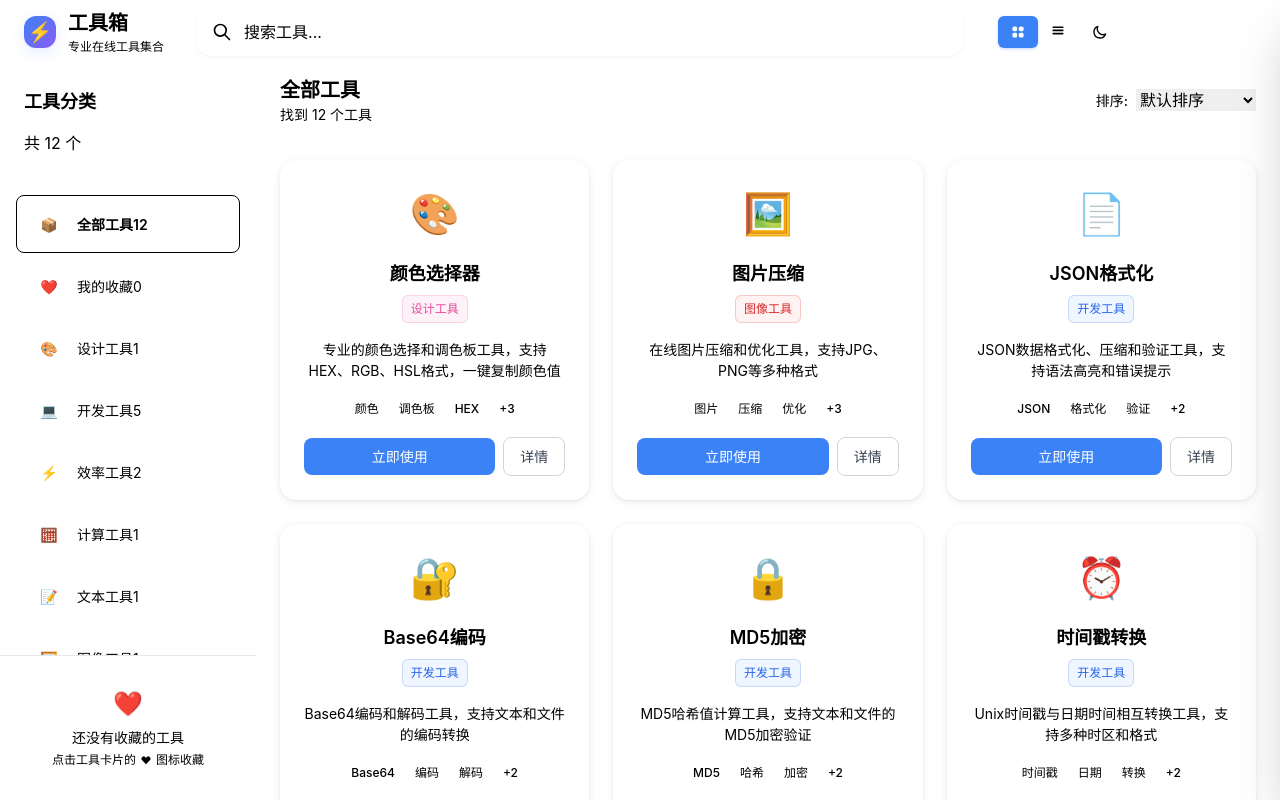
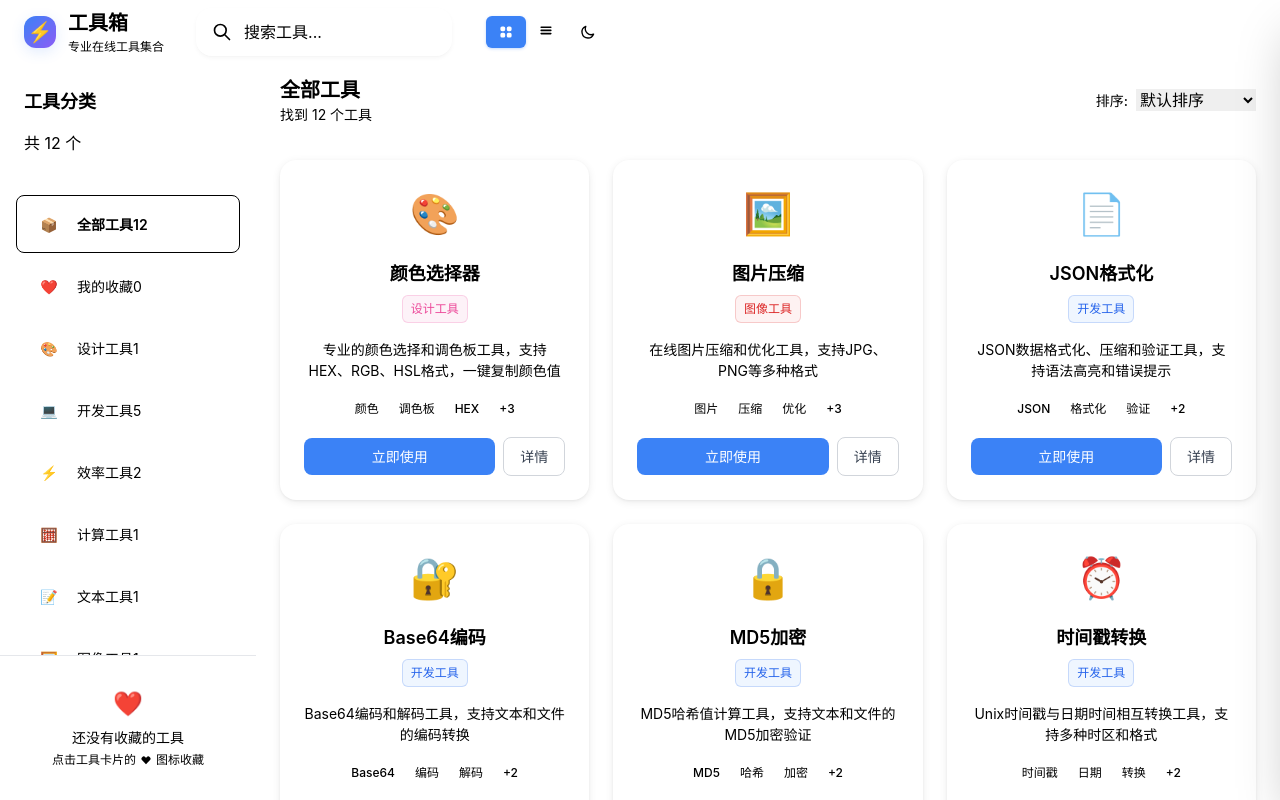
Before and after one commit to liujunxiang0076/liu-tools-front, a Vue app: page / in a window 1280 px wide. Built offline with nearby package versions, Linux system fonts and the light colour scheme.

Commit message:
修复导航栏右侧按钮显示问题

```diff
--- a/src/components/TopNavBar.vue
+++ b/src/components/TopNavBar.vue
@@ -31,8 +31,8 @@
       </div>
     </div>
 
-    <!-- 中间搜索区域 - 使用flex-1占据剩余空间 -->
-    <div class="flex-1 mx-4 lg:mx-6 xl:mx-8 max-w-3xl">
+    <!-- 中间搜索区域 -->
+    <div class="flex-1 mx-4 lg:mx-6 xl:mx-8" style="max-width: 16rem;">
       <div class="form-control w-full">
         <div class="relative">
           <!-- 搜索图标在左侧内部，距离左边16像素 -->
```
